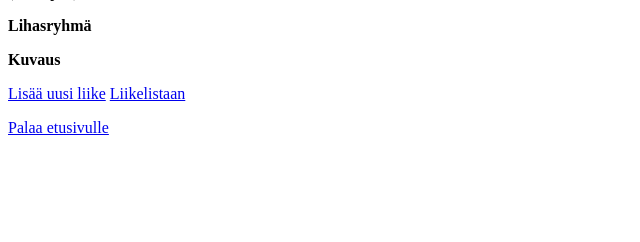
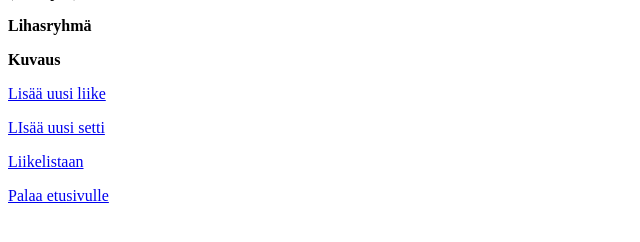
Before and after one commit to kerkkanen/treenipankki, a Flask app: template templates/move.html in a window 1280 px wide. Shown: the part 119-361 px from the top of the page, without its empty margins (0-640 px from the left). Run offline with Flask 2, Linux system fonts and the light colour scheme; the template is opened without the code that fills it, so the values that code supplies are empty; the visitor is signed in with stand-in values (Sample User, id 1).

Commit message:
update html-files

```diff
--- a/templates/move.html
+++ b/templates/move.html
@@ -16,6 +16,9 @@
 <p>
 {% if session.user_id %}
 <a href="/add_move">Lisää uusi liike</a>
+<p>
+<a href="/add_set">LIsää uusi setti</a>
+<p>
 {% endif %}
 <a href="/movelist">Liikelistaan</a>
 <p>
```
